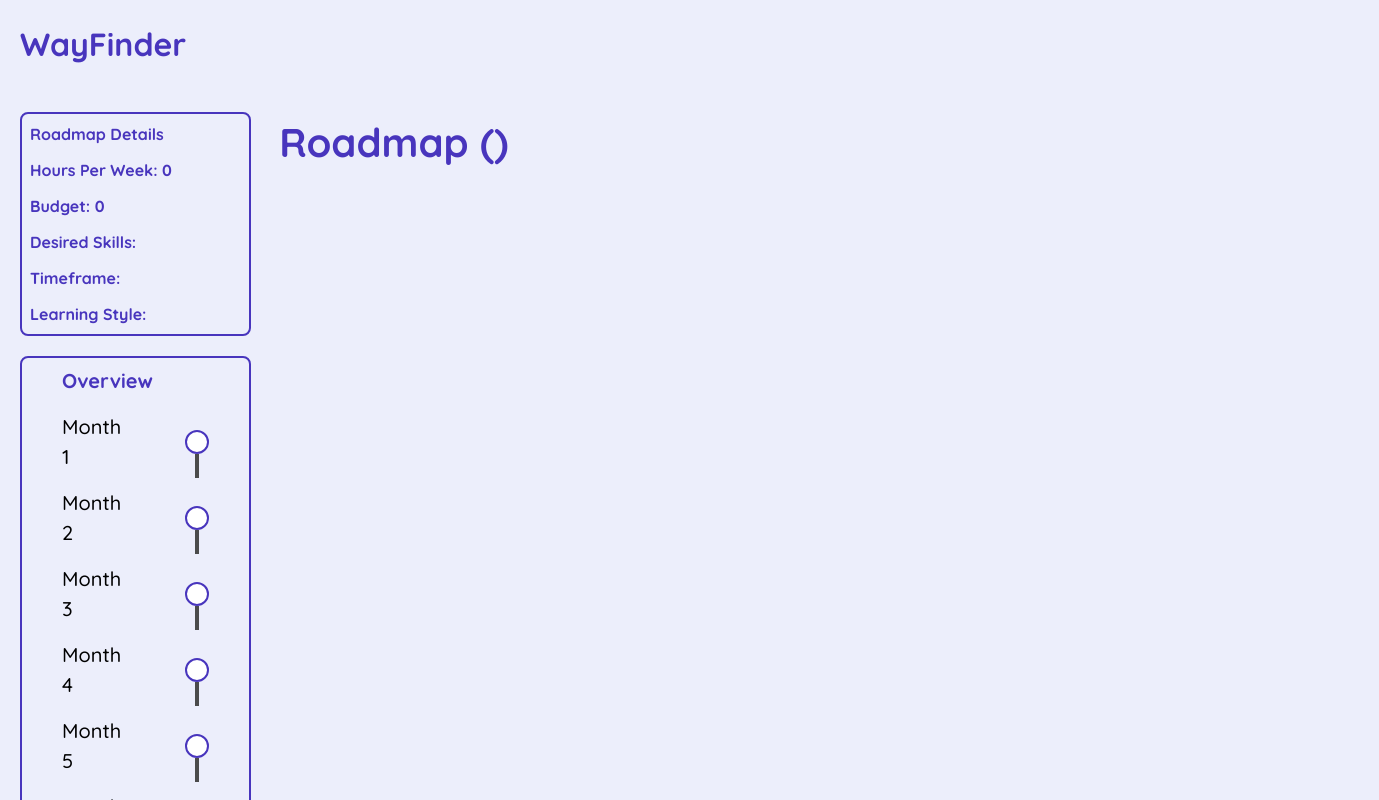
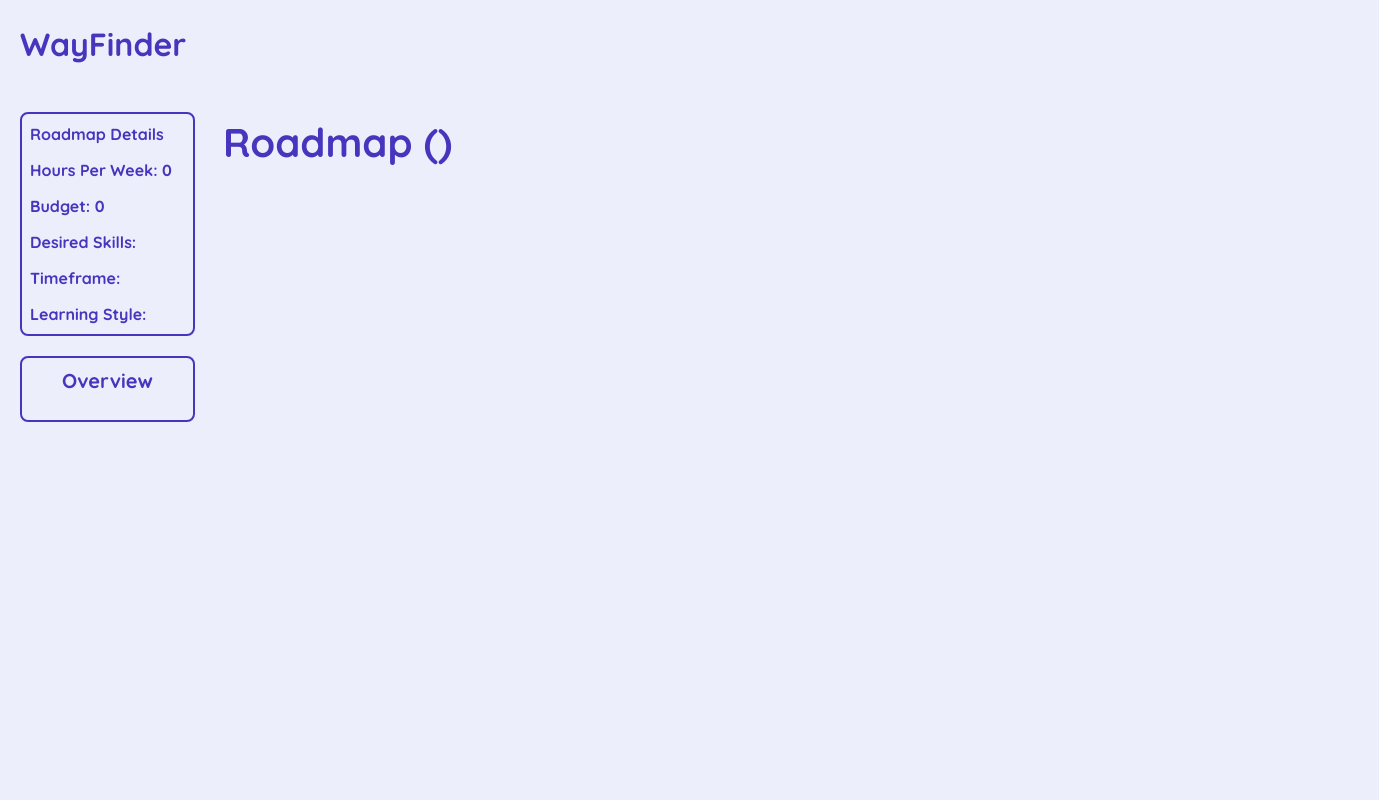
Before and after one commit to britzky/career-coach, a React (Vite) app in the folder frontend/career-coach/: page /roadmap in a window 1280 px wide. Shown: the top 800 px of the page, 1379 px wide, since content can reach past the window. Built offline with nearby package versions, Linux system fonts and the light colour scheme.

Commit message:
Fixed overview component

```diff
--- a/frontend/career-coach/src/pages/Roadmap/Overview.tsx
+++ b/frontend/career-coach/src/pages/Roadmap/Overview.tsx
@@ -1,8 +1,10 @@
 import { useState } from "react"
 import { Checkmark } from "../../assets/icons/Checkmark";
+import { useCareerDetails } from "../../context/CareerContext";
 
 export const Overview = () => {
     const [selectedMonth, setSelectedMonth] = useState<number>();
+    const { roadmap } = useCareerDetails()
 
     const handleCircleClick = (monthIndex: number) => {
         if (monthIndex === 0 && selectedMonth === 0) {
@@ -16,9 +18,9 @@ export const Overview = () => {
     <div className="border-2 border-purpleText py-2 px-10 rounded-lg">
       <p className="text-xs font-bold mb-4 text-purpleText">Overview</p>
       <div className="space-y-4">
-        {Array.from({ length: 12 }, (_, i) => (
+        {roadmap?.roadmap.map((item, i) => (
           <div key={i} className="flex items-center gap-16">
-            <span className="text-xs flex-1 font-medium">Month {i + 1}</span>
+            <span className="text-xs flex-1 font-medium">{item.month}</span>
             <div className="relative flex items-center">
               {i <= (selectedMonth ?? -1) ? (
                 <div onClick={() => handleCircleClick(i)} className="w-6 h-6 bg-purple border-2 border-purpleText rounded-full flex items-center justify-center text-white z-10 cursor-pointer">
@@ -27,7 +29,7 @@ export const Overview = () => {
               ) : (
                 <div onClick={() => handleCircleClick(i)} className="w-6 h-6 bg-buttonWhite border-2 border-purpleText rounded-full flex items-center justify-center text-white z-10 cursor-pointer"></div>
                 )}
-              {i < 11 && (
+              {i < roadmap?.roadmap.length - 1 && (
                 <div className={`absolute w-1 h-6 top-full left-1/2 transform -translate-x-1/2 ${i <= (selectedMonth ?? -1) ? 'bg-purpleText': 'bg-line'}`}></div>
               )}
             </div>
```
